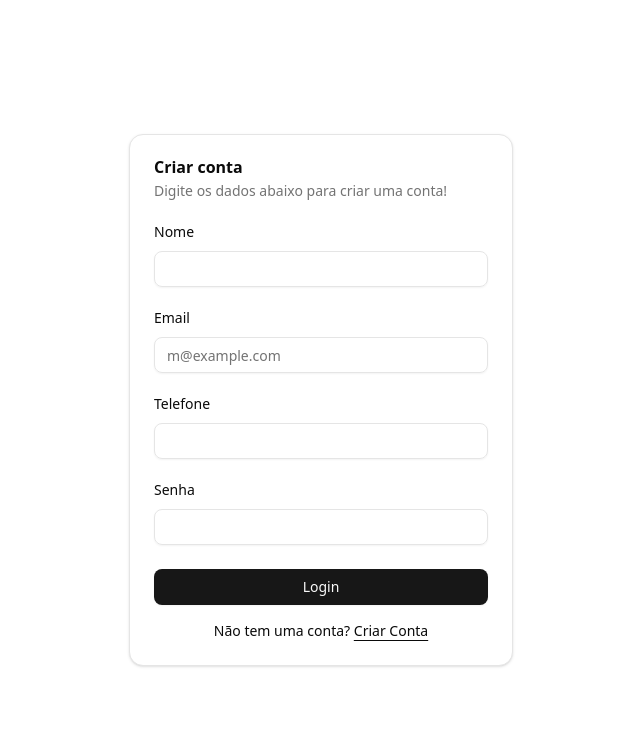
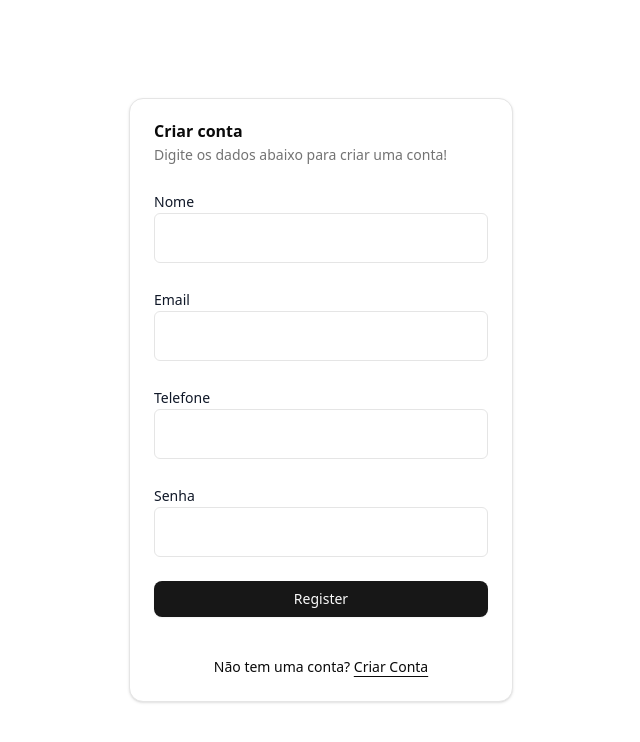
Before and after one commit to JoaoVitorHz/bs-front, a Next.js app: page /register in a window 1280 px wide. Shown: the top 742 px of the page, without its empty margins (319-959 px from the left). Built offline with nearby package versions, Linux system fonts and the light colour scheme; no server answers.

Commit message:
connected to route api for sing up

```diff
--- a/src/components/register-form.jsx
+++ b/src/components/register-form.jsx
@@ -1,3 +1,5 @@
+'use client'
+
 import { cn } from "@/lib/utils"
 import { Button } from "@/components/ui/button"
 import {
@@ -7,58 +9,135 @@ import {
   CardHeader,
   CardTitle,
 } from "@/components/ui/card"
+
 import { Input } from "@/components/ui/input"
 import { Label } from "@/components/ui/label"
 
-export function Register({
-  className,
-  ...props
-}) {
+import Inputs from "./input"
+
+import { z, boolean } from "zod";
+import { useForm } from "react-hook-form"
+import { zodResolver } from '@hookform/resolvers/zod'
+import { useEffect, useState } from "react";
+
+import { api } from "@/service/api"
+import { useRouter } from "next/navigation";
+
+const RegisterFormSchema = z.object({
+  name: z.string({ required_error: "Nome é obrigatorio"}).min(2, 'Mínimo de 2 caracteres requerido'),
+  email: z.string({ required_error: "Email é obrigatorio"}).email('Email inválido'),
+  phone: z.string({ required_error: "Telefone é obrigatorio"}).min(11, 'Mínimo de 11 caracteres requerido'),
+  password: z.string({ required_error: "Senha é obrigatorio"}).min(3, 'Mínimo de 3 caracteres requerido'),
+})
+
+export function Register({ className, ...props}) {
+  const router = useRouter();
+
+  const [mensageStatusSingUp, setMensageStatusSingUp] = useState('');
+  const [isSingUpError, setIsSingUpError] = useState(false)
+  const [showCardError, setShowCardError] = useState(false)
+
+  const { control, handleSubmit, register, formState: { errors } } = useForm({resolver: zodResolver(RegisterFormSchema)});
+
+  async function HandleCreateProfession(data){
+    console.log('teste')
+      try{
+          const response = await api.post('auth/register', {
+              ...data,
+          })
+          if(response.data.user.id){
+              setIsSingUpError(false)
+              setMensageStatusSingUp('Conta criada com sucesso!')
+              setShowCardError(true)
+
+              if (typeof window !== "undefined"){
+                  localStorage.setItem('userToken', response.data.token)
+                  localStorage.setItem('userData', JSON.stringify(response.data.user))
+              }
+              router.push('/pages/panel')
+          }
+
+      } catch(error){
+          if(error){
+              setIsSingUpError(true)
+              setMensageStatusSingUp(error.response.data.errors)
+              setShowCardError(true)
+
+              setTimeout(() => {
+                  setMensageStatusSingUp('')
+                  setShowCardError(false)
+              }, 5000)
+          }
+      }
+  }
+
+
+  useEffect(() => {
+  }, [])
+
   return (
     (<div className={cn("flex flex-col gap-6", className)} {...props}>
       <Card>
         <CardHeader>
-          <CardTitle>Criar conta</CardTitle>
+            <CardTitle>
+                Criar conta
+            </CardTitle>
             <CardDescription>
                 Digite os dados abaixo para criar uma conta!
             </CardDescription>
         </CardHeader>
         <CardContent>
-          <form>
+            <form
+                onSubmit={handleSubmit(HandleCreateProfession)}
+            >
+                {showCardError &&
+                    <div className={`w-full flex justify-center p-3 rounded text-white ${isSingUpError ? 'bg-softPink ': 'bg-green-600'}`}>
+                        <span>{mensageStatusSingUp}</span>
+                    </div>
+                }
+
                 <div className="flex flex-col gap-6">
-
                     <div className="grid gap-3">
-                <Label htmlFor="name">Nome</Label>
-                <Input id="name" type="text" required />
+                        <Inputs
+                            control={control}
+                            name="name"
+                            inputTitle="Nome"
+                        />
                     </div>
 
                     <div className="grid gap-3">
-                <Label htmlFor="email">Email</Label>
-                <Input id="email" type="email" placeholder="m@example.com" required />
+                        <Inputs
+                            control={control}
+                            name="email"
+                            inputTitle="Email"
+                        />
                     </div>
 
                     <div className="grid gap-3">
-                <Label htmlFor="name">Telefone</Label>
-                <Input id="phoneNumber" type="text" required />
+                        <Inputs
+                            control={control}
+                            name="phone"
+                            inputTitle="Telefone"
+                        />
                     </div>
 
                     <div className="grid gap-3">
-                <div className="flex items-center">
-                  <Label htmlFor="password">Senha</Label>
-                </div>
-                <Input id="password" type="password" required />
+                        <Inputs
+                            control={control}
+                            name="password"
+                            inputTitle="Senha"
+                        />
                     </div>
 
                     <div className="flex flex-col gap-3">
                         <Button type="submit" className="w-full">
-                  Login
+                            Register
                         </Button>
                         {/* <Button variant="outline" className="w-full">
                         Login with Google
                         </Button> */}
                     </div>
 
-            </div>
 
                     <div className="mt-4 text-center text-sm">
                         Não tem uma conta?{" "}
@@ -66,6 +145,7 @@ export function Register({
                             Criar Conta
                         </a>
                     </div>
+                </div>
             </form>
         </CardContent>
       </Card>
```
Lines whose indentation alone changed are shown as unchanged.
